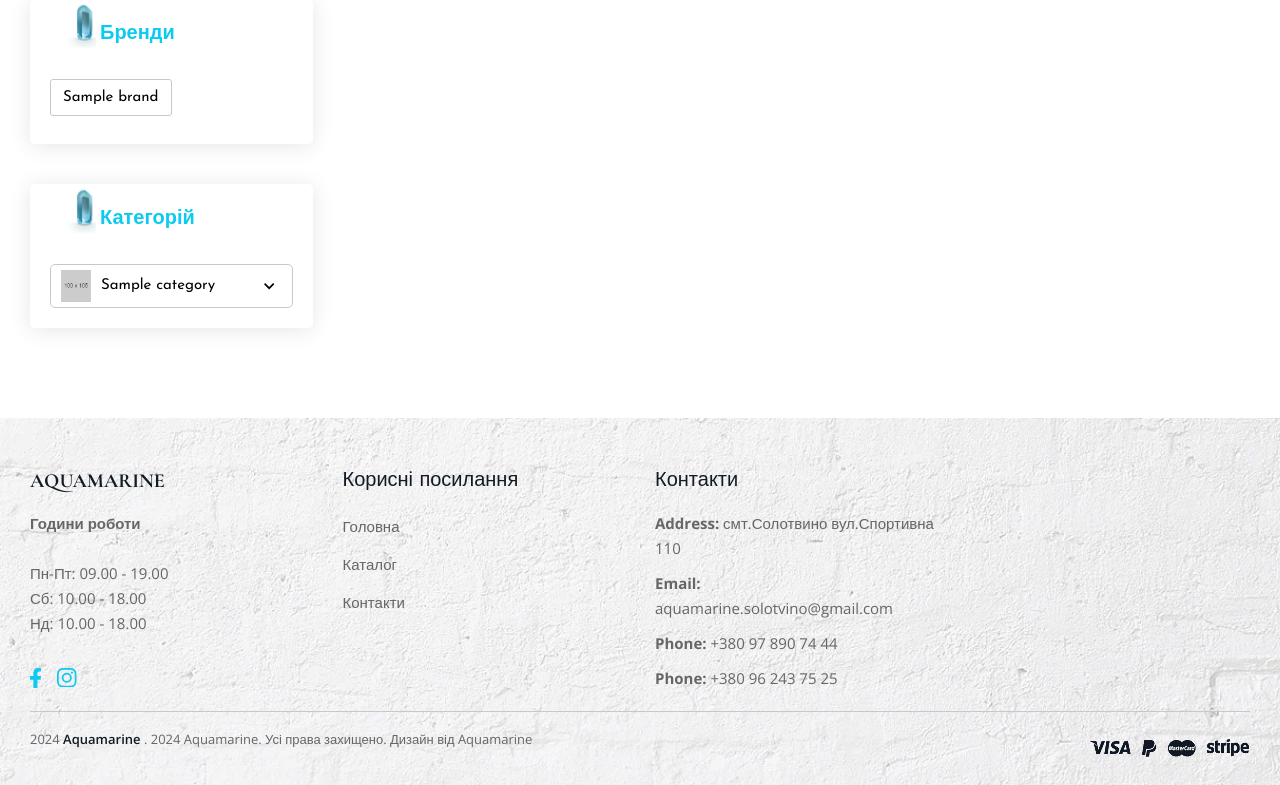
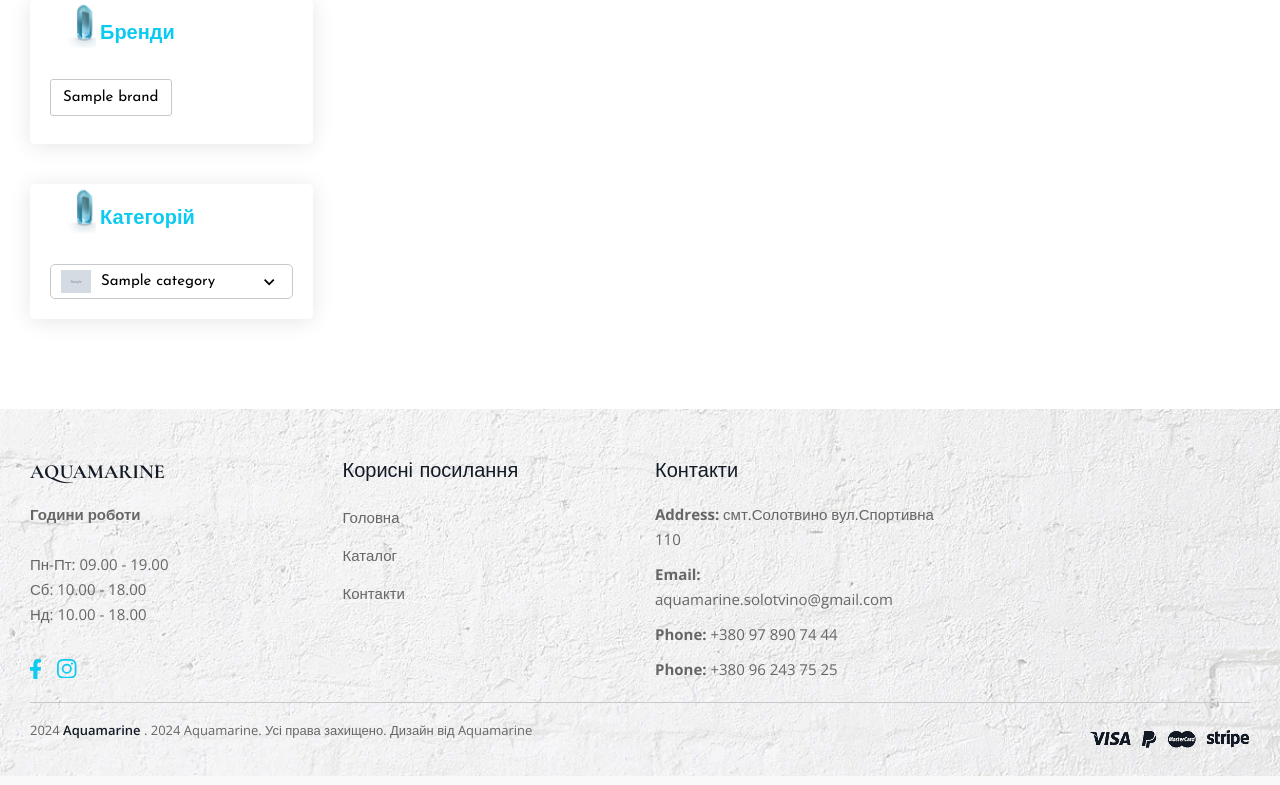
Before and after one commit to Marinel444/AquamarineShop, a Django app: page /shop/ in a window 1280 px wide. Shown: the part 890-1675 px from the top of the page. Run offline with Django 5.2, Linux system fonts and the light colour scheme; tables that the repository leaves empty hold one stand-in row (values such as "Sample post"); grey boxes marked "Sample" are stand-in pictures; some libraries are stand-ins or nearby versions.

Commit message:
fixed category icon

```diff
--- a/templates/shop/product-list.html
+++ b/templates/shop/product-list.html
@@ -83,8 +83,8 @@
           {% for category in categories %}
             <li class="widget__categories--menu__list">
               <label class="widget__categories--menu__label d-flex align-items-center">
-                <img class="widget__categories--menu__img" src="{% static 'img/product/small-product1.webp' %}"
-                     alt="categories-img">
+                <img class="widget__categories--menu__img" src="{{ category.photo.url }}"
+                     alt="{% static 'img/product/small-product1.webp' %}">
                 <span class="widget__categories--menu__text">{{ category.name }}</span>
                 <svg class="widget__categories--menu__arrowdown--icon" xmlns="http://www.w3.org/2000/svg" width="12.355"
                      height="8.394">
@@ -207,8 +207,8 @@
                   {% for category in categories %}
                     <li class="widget__categories--menu__list">
                       <label class="widget__categories--menu__label d-flex align-items-center">
-                        <img class="widget__categories--menu__img" src="{% static 'img/product/small-product1.webp' %}"
-                             alt="categories-img">
+                        <img class="widget__categories--menu__img" src="{{ category.photo.url }}"
+                             alt="{% static 'img/product/small-product1.webp' %}">
                         <span class="widget__categories--menu__text">{{ category.name }}</span>
                         <svg class="widget__categories--menu__arrowdown--icon" xmlns="http://www.w3.org/2000/svg"
                              width="12.355" height="8.394">
```
